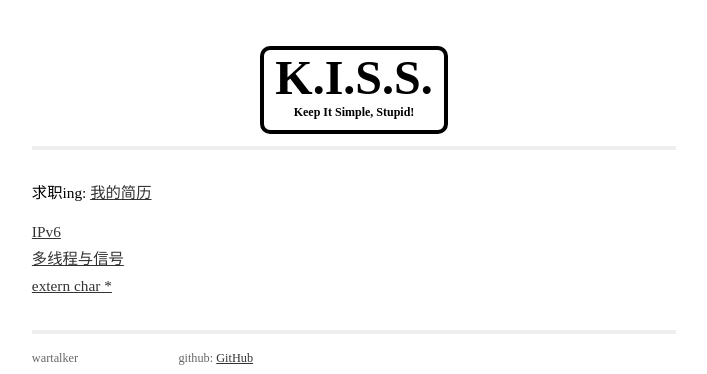
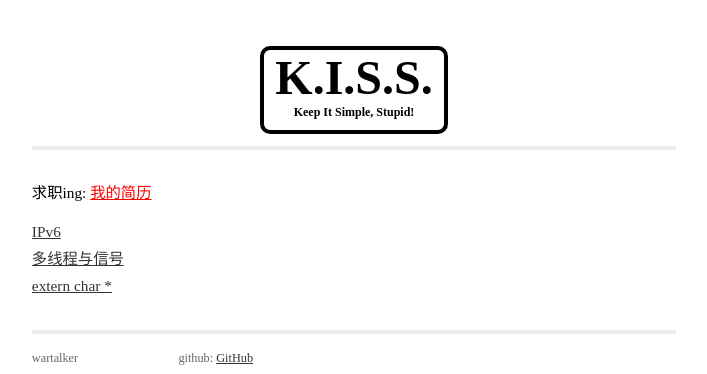
Before and after one commit to alone-walker/alone-walker.github.com, a Jekyll site: the page built from index.html, in a window 1280 px wide. Shown: the top 374 px of the page, without its empty margins (286-993 px from the left). Built offline with Jekyll 4.4.1, drawn with Linux system fonts in a browser that asks for light colours; Markdown is read by kramdown in place of the engine named in the settings.

Commit message:
resume link color

```diff
--- a/index.html
+++ b/index.html
@@ -7,7 +7,7 @@ title: home
   <!--
   <h1>Blog Posts</h1>
   -->
-  <p>求职ing: <a href="/resume.html" target="_bank">我的简历</a></p>
+  <p>求职ing: <a href="/resume.html" target="_bank" style="color:red">我的简历</a></p>
   <ul class="posts">
     {% for post in site.posts %}
       <!--
```
